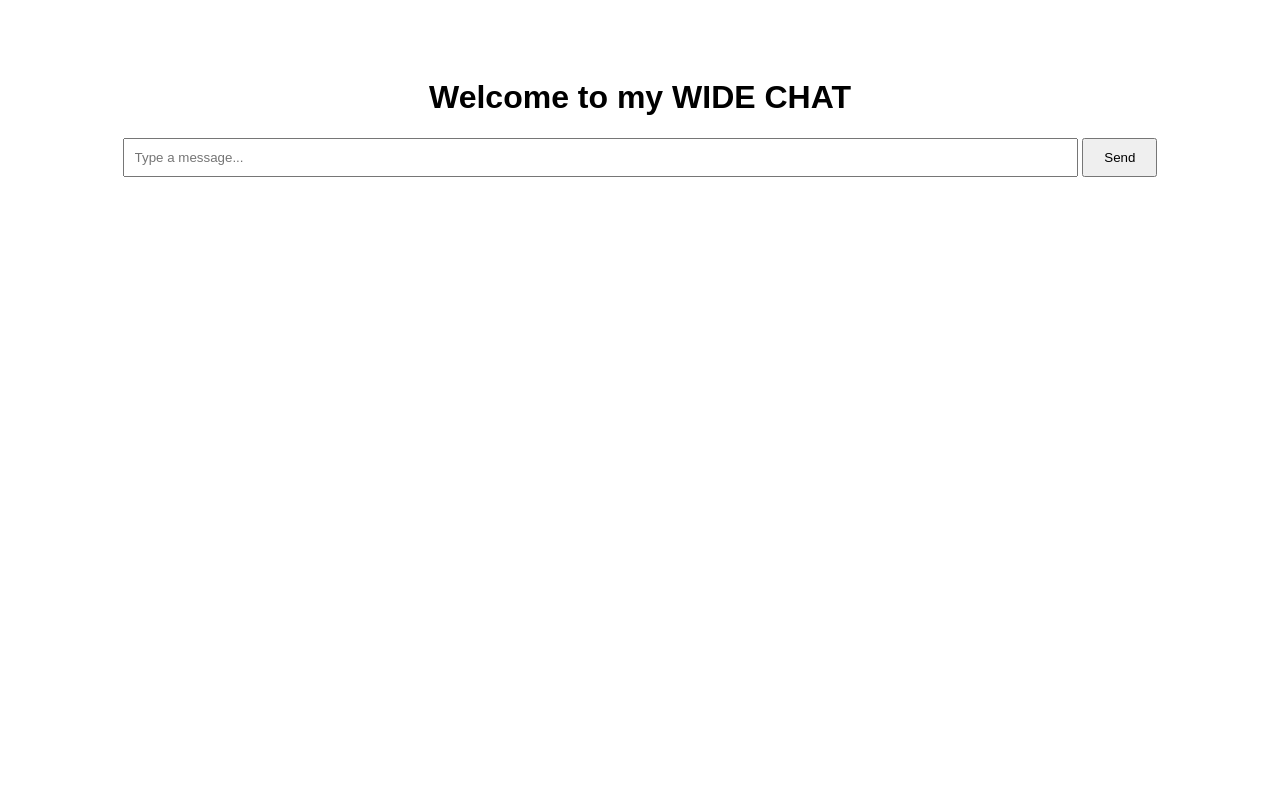
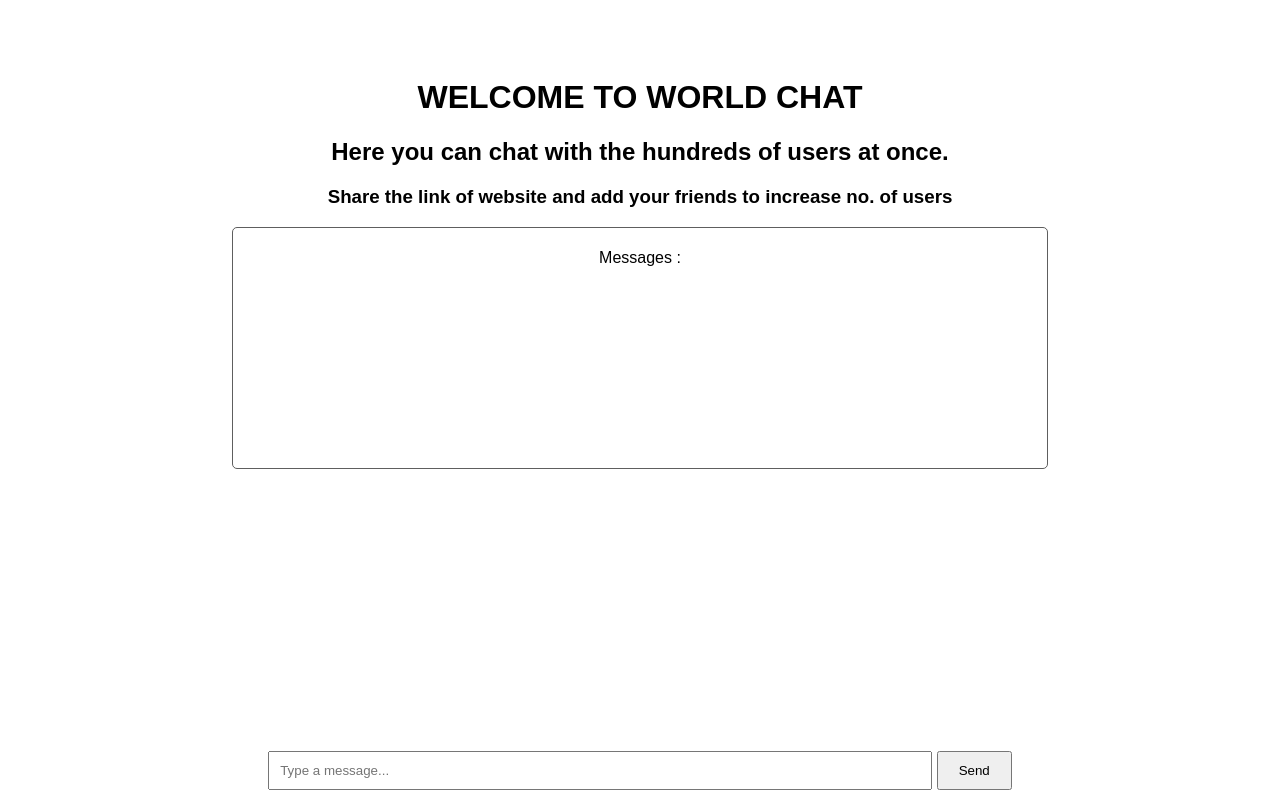
Before and after one commit to RashtriyaGaurav/render, a website: page public/index.html in a window 1280 px wide. Drawn offline with nearby package versions, Linux system fonts and the light colour scheme; no server answers.

Commit message:
Add files via upload

```diff
--- a/public/index.html
+++ b/public/index.html
@@ -8,33 +8,75 @@
   <style>
     body {
       font-family: Arial, sans-serif;
-      text-align: center;
+
       padding: 50px;
     }
 
     #messages {
       margin: 20px 0;
+      line-height: 20px;
     }
 
     #messageInput {
-      width: 80%;
+      width: 50%;
       padding: 10px;
     }
 
     #sendButton {
       padding: 10px 20px;
     }
+
+    .static{
+      left: 0;
+      position: fixed;
+      bottom: 10px;
+      height: auto;
+      width: 100%;
+      margin: 0 auto;
+   background-color: #fff;
+
+
+    }
+
+    #chat{
+      width: 70%;
+
+      margin: 0 auto;
+      min-height: 30vh;
+      border: 1px solid rgb(94, 94, 94);
+      border-radius: 5px;
+
+    }
+.page{
+  text-align: center;
+
+}
+    #userCount{
+     position: fixed;
+color: green;
+top: 10px;
+left: 10px;
+
+    }
   </style>
 </head>
 
 <body>
-  <h1>Welcome to my WIDE CHAT</h1>
+  <div id="userCount"></div>
+  <div class="page">
+  <h1>WELCOME TO WORLD CHAT</h1>
+  <h2>Here you can chat with the hundreds of users at once.</h2>
+  <h3>Share the link of website and add your friends to increase no. of users</h3>
   <div id="chat">
-      <div id="messages"></div>
+
+      <div id="messages">Messages :</div>
+    </div>
+   <div class="static">
       <input id="messageInput" type="text" placeholder="Type a message..." />
       <button id="sendButton">Send</button>
+    </div>
   </div>
-  <div id="userCount"></div>
+
 
   <script src="/socket.io/socket.io.js"></script>
   <script>
@@ -47,7 +89,7 @@
     const sendButton = document.getElementById('sendButton');
 
     socket.on('userCount', (count) => {
-        userCountDiv.textContent = `Current users online: ${count}`;
+        userCountDiv.textContent = `Online: ${count}`;
     });
 
     sendButton.addEventListener('click', () => {
```
